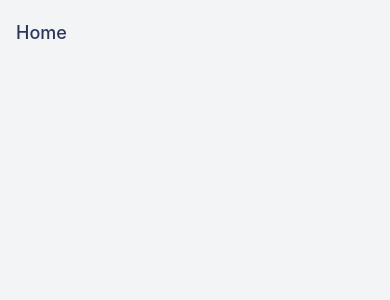
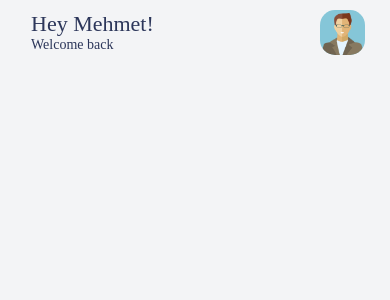
Before and after one commit to mehmeteyupoglu/wallet-app, a React Native app: screen /Home in a window 390 px wide. Shown: the top 300 px of the page. Built offline with nearby package versions, Linux system fonts and the light colour scheme.

Commit message:
feat: include header to the home screen

```diff
--- /dev/null
+++ b/components/Header/Greeting.tsx
@@ -0,0 +1,51 @@
+import React, { FunctionComponent } from 'react';
+import styled from 'styled-components/native';
+import { StyleProp, TextStyle } from 'react-native';
+import { colors } from '../colors';
+
+// custom components
+import { RegularText, SmallText } from '../Texts';
+
+const StyledView = styled.View`
+    flex-direction: column;
+    flex: 1;
+    justify-content: center;
+`
+
+// types
+interface GreetingProps {
+    mainText: string;
+    subText: string;
+    mainTextStyles?: StyleProp<TextStyle>;
+    subTextStyles?: StyleProp<TextStyle>;
+}
+
+const Greeting: FunctionComponent<GreetingProps> = ({ mainText, subText, mainTextStyles, subTextStyles }) => {
+  return (
+    <StyledView>
+        <RegularText
+            textStyles={[
+                {
+                    color: colors.secondary,
+                    fontSize: 22
+                },
+                mainTextStyles
+            ]}
+            >
+                {mainText}
+        </RegularText>
+        <SmallText
+            textStyles={[
+                {
+                    color: colors.secondary,
+                    fontSize: 14
+                },
+                subTextStyles
+            ]}
+            >
+                {subText}
+        </SmallText>
+    </StyledView>
+  )
+};
+export default Greeting;
--- /dev/null
+++ b/components/Header/Profile.tsx
@@ -0,0 +1,35 @@
+import React, { FunctionComponent } from 'react';
+import { ImageSourcePropType, ImageStyle, StyleProp, ViewStyle, GestureResponderEvent } from 'react-native';
+import styled from 'styled-components/native';
+
+const StyledView = styled.TouchableOpacity`
+    flex-direction: column;
+    height: 45px;
+    width: 45px;
+    border-radius: 15px;
+`
+
+const StyledImage = styled.Image`
+    resize-mode: cover;
+    height: 100%;
+    width: 100%;
+    border-radius: 15px;
+`
+
+// types
+interface ProfileProps {
+    img: ImageSourcePropType;
+    imgStyle?: StyleProp<ImageStyle>;
+    imgContainerStyle?: StyleProp<ViewStyle>;
+    onPress: ((event: GestureResponderEvent) => void) | undefined;
+}
+
+const Profile: FunctionComponent<ProfileProps> = ({ img, imgStyle, imgContainerStyle, onPress }) => {
+  return (
+    <StyledView onPress={onPress} style={imgContainerStyle}>
+        <StyledImage source={img} style={imgStyle} />
+    </StyledView>
+  )
+};
+
+export default Profile;
--- /dev/null
+++ b/components/Header/index.tsx
@@ -0,0 +1,7 @@
+import Greeting from "./Greeting";
+import Profile from "./Profile";
+
+export {
+    Greeting,
+    Profile
+}
--- a/components/index.tsx
+++ b/components/index.tsx
@@ -1,11 +1,14 @@
 import { colors } from "./colors";
 import { Container } from "./shared";
 import { BigText, SmallText, RegularText } from "./Texts";
+import { Profile, Greeting } from "./Header";
 
 export {
     colors,
     Container,
     BigText,
     SmallText,
-    RegularText
+    RegularText,
+    Profile,
+    Greeting
 }
--- a/navigators/RootStack.tsx
+++ b/navigators/RootStack.tsx
@@ -6,7 +6,9 @@ import { createStackNavigator } from "@react-navigation/stack";
 
 // components
 import { Welcome, Home } from "../screens"
-import { colors } from "../components";
+import { colors, Greeting, Profile  } from "../components";
+
+import Avi from "../assets/avi/avatar.png"
 
 export type RootStackParamList = {
     Welcome: undefined;
@@ -28,8 +30,18 @@ const RootStack: FunctionComponent = () => {
                         elevation: 0,
                     },
                     headerTintColor: colors.secondary,
+                    headerRightContainerStyle: {
+                        paddingRight: 25,
+                    },
+                    headerLeftContainerStyle: {
+                        paddingRight: 15,
+                    },
+                    headerRight: () => (
+                        <Profile img={Avi} imgContainerStyle={{backgroundColor: colors.tertiary}} onPress={() => {}}/>
+                    )
                 }}
                 initialRouteName="Home"
+
             >
                 <Stack.Screen
                     name="Welcome"
@@ -38,7 +50,19 @@ const RootStack: FunctionComponent = () => {
                         headerShown: false
                     }}
                 />
-                <Stack.Screen name="Home" component={Home} />
+                <Stack.Screen
+                    name="Home"
+                    component={Home}
+                    options={{
+                        headerTitle: (props) => (
+                            <Greeting
+                                mainText="Hey Mehmet!"
+                                subText="Welcome back"
+                                {...props}
+                            />
+                        )
+                    }}
+                />
             </Stack.Navigator>
         </NavigationContainer>
     )
--- a/screens/Home.tsx
+++ b/screens/Home.tsx
@@ -14,7 +14,7 @@ const HomeContainer = styled(Container)`
 const Home: FunctionComponent = () => {
     return (
         <HomeContainer>
-            <StatusBar barStyle="light-content" />
+            <StatusBar translucent backgroundColor={'transparent'} barStyle={'dark-content'} />
         </HomeContainer>
     )
 }
```
